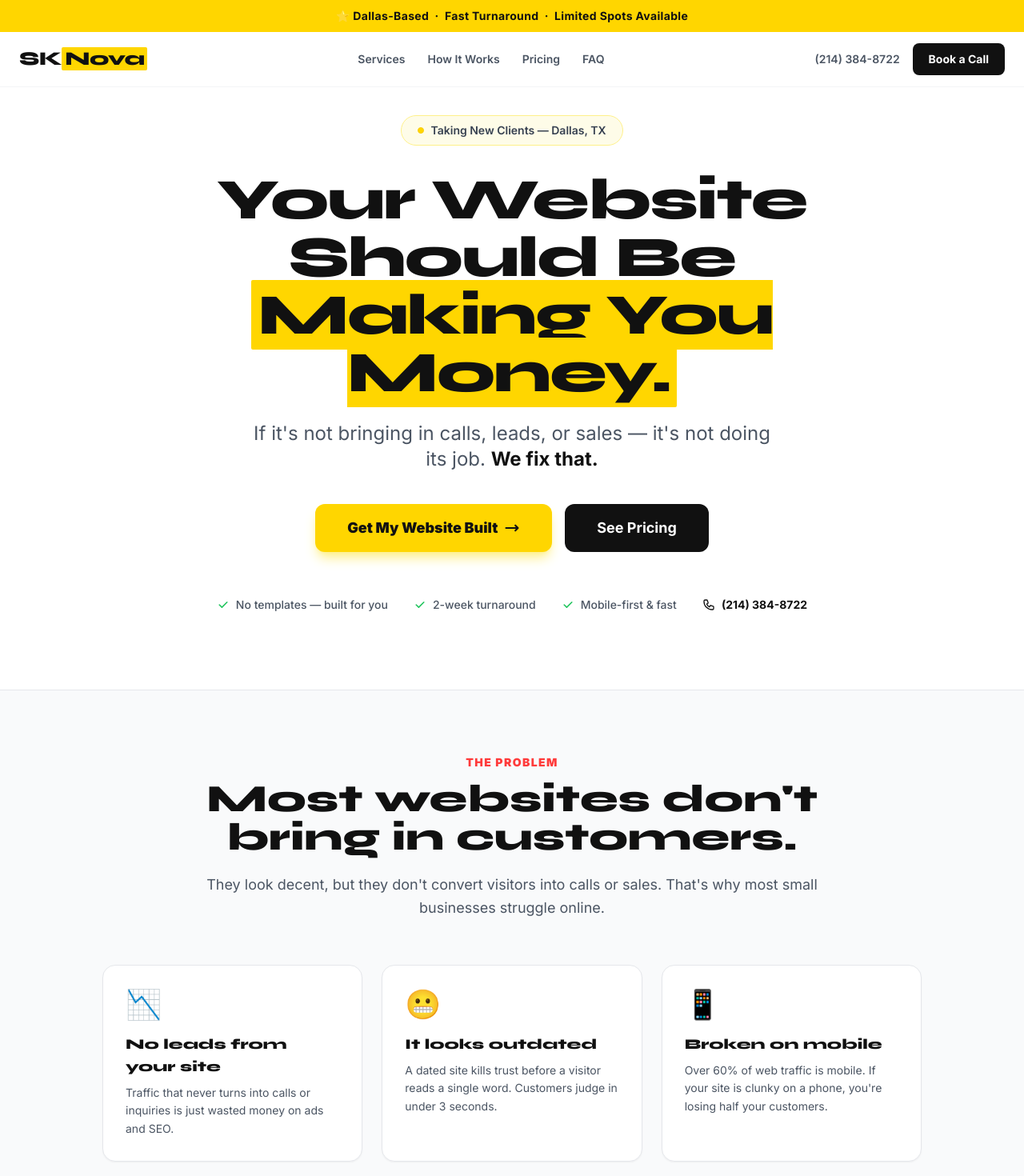
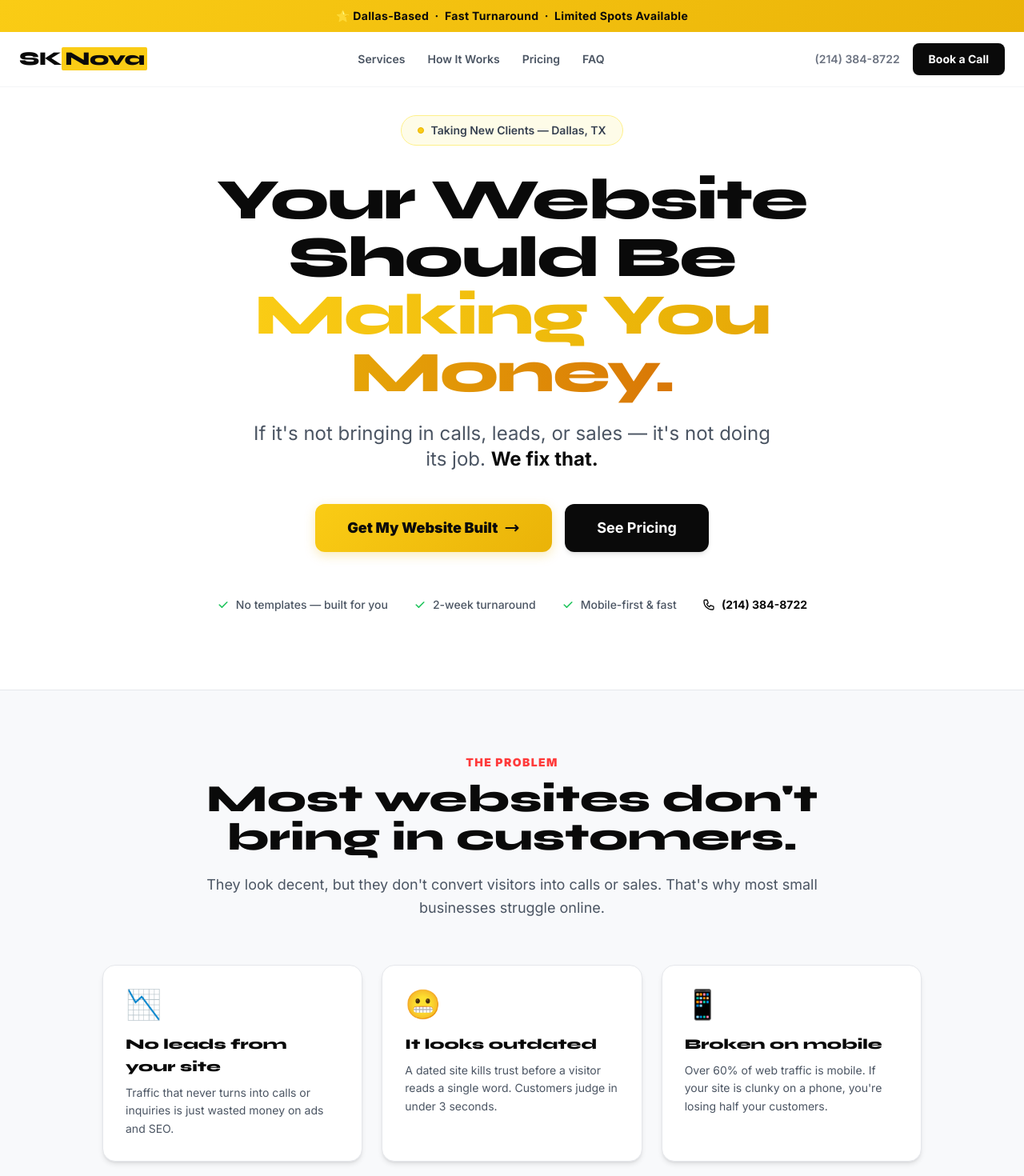
Before and after one commit to stoneyromo-creates/SkNova-website, a Next.js app in the folder sknova-client-site/: page / in a window 1280 px wide. Shown: the top 1470 px of the page at 80% size. Built offline with nearby package versions, Linux system fonts and the light colour scheme.

Commit message:
Add files via upload

```diff
--- a/sknova-client-site/src/app/globals.css
+++ b/sknova-client-site/src/app/globals.css
@@ -7,8 +7,19 @@ html {
 }
 
 body {
-  background: #ffffff;
-  color: #111111;
+  background: #F8F9FB;
+  color: #0A0A0A;
+}
+
+@layer components {
+  .btn-yellow-gradient {
+    background: linear-gradient(135deg, #FACC15, #EAB308);
+    box-shadow: 0 4px 14px rgba(234, 179, 8, 0.28);
+  }
+  .btn-yellow-gradient:hover {
+    background: linear-gradient(135deg, #EAB308, #D97706);
+    box-shadow: 0 6px 20px rgba(234, 179, 8, 0.42);
+  }
 }
 
 @layer utilities {
--- a/sknova-client-site/src/app/layout.tsx
+++ b/sknova-client-site/src/app/layout.tsx
@@ -30,7 +30,7 @@ export const metadata: Metadata = {
 export default function RootLayout({ children }: { children: React.ReactNode }) {
   return (
     <html lang="en" className={`${syne.variable} ${inter.variable} scroll-smooth`}>
-      <body className="bg-white font-inter antialiased">{children}</body>
+      <body className="bg-brand-surface font-inter antialiased">{children}</body>
     </html>
   );
 }
--- a/sknova-client-site/src/components/ContactForm.tsx
+++ b/sknova-client-site/src/components/ContactForm.tsx
@@ -52,10 +52,10 @@ export default function ContactForm() {
   };
 
   const inputClass =
-    "w-full bg-white border border-gray-300 rounded-xl px-4 py-3.5 text-brand-black placeholder-gray-400 text-sm focus:outline-none focus:border-brand-yellow focus:shadow-[0_0_0_3px_rgba(255,214,0,0.20)] transition-all duration-200";
+    "w-full bg-white border border-gray-200 rounded-xl px-4 py-3.5 text-brand-black placeholder-gray-400 text-sm focus:outline-none focus:border-brand-yellow focus:shadow-[0_0_0_3px_rgba(250,204,21,0.22)] transition-all duration-200 shadow-sm";
 
   return (
-    <section id="contact" className="bg-gray-50 border-y border-gray-200 py-24 px-6">
+    <section id="contact" className="bg-brand-surface border-y border-gray-200 py-24 px-6">
       <div
         ref={ref}
         className={`max-w-6xl mx-auto transition-all duration-700 ${inView ? "opacity-100 translate-y-0" : "opacity-0 translate-y-8"}`}
@@ -218,7 +218,7 @@ export default function ContactForm() {
                 <button
                   type="submit"
                   disabled={status === "loading"}
-                  className="w-full bg-brand-yellow hover:bg-yellow-400 disabled:opacity-60 disabled:cursor-not-allowed text-brand-black font-black py-4 rounded-xl transition-all duration-150 hover:scale-[1.02] active:scale-[0.98] flex items-center justify-center gap-2 text-base shadow-md shadow-yellow-100"
+                  className="btn-yellow-gradient w-full disabled:opacity-60 disabled:cursor-not-allowed text-brand-black font-black py-4 rounded-xl hover:scale-[1.02] active:scale-[0.98] transition-transform duration-150 flex items-center justify-center gap-2 text-base"
                 >
                   {status === "loading" ? (
                     <>
--- a/sknova-client-site/src/components/Hero.tsx
+++ b/sknova-client-site/src/components/Hero.tsx
@@ -11,7 +11,7 @@ export default function Hero() {
         <div
           className="inline-flex items-center gap-2 bg-yellow-50 border border-yellow-200 text-gray-700 text-sm font-semibold px-5 py-2 rounded-full mb-8 animate-fade-in"
         >
-          <span className="w-2 h-2 rounded-full bg-brand-yellow border border-yellow-400" />
+          <span className="w-2 h-2 rounded-full bg-brand-yellow border border-brand-yellow-dark" />
           Taking New Clients — Dallas, TX
         </div>
 
@@ -22,9 +22,9 @@ export default function Hero() {
         >
           Your Website Should Be
           <br />
-          <mark className="bg-brand-yellow text-brand-black not-italic rounded-sm px-2">
+          <span className="bg-gradient-to-r from-brand-yellow via-brand-yellow-dark to-brand-amber bg-clip-text text-transparent">
             Making You Money.
-          </mark>
+          </span>
         </h1>
 
         {/* Subheadline */}
@@ -43,7 +43,7 @@ export default function Hero() {
         >
           <a
             href="#contact"
-            className="inline-flex items-center justify-center gap-2 bg-brand-yellow hover:bg-yellow-400 text-brand-black font-black text-lg px-10 py-4 rounded-xl shadow-lg shadow-yellow-200 transition-all duration-150 hover:scale-[1.03] active:scale-[0.97]"
+            className="btn-yellow-gradient inline-flex items-center justify-center gap-2 text-brand-black font-black text-lg px-10 py-4 rounded-xl hover:scale-[1.03] active:scale-[0.97] transition-transform duration-150"
           >
             Get My Website Built
             <svg className="w-5 h-5" fill="none" stroke="currentColor" viewBox="0 0 24 24">
@@ -52,7 +52,7 @@ export default function Hero() {
           </a>
           <a
             href="#pricing"
-            className="inline-flex items-center justify-center gap-2 bg-brand-black hover:bg-gray-800 text-white font-bold text-lg px-10 py-4 rounded-xl transition-all duration-150 hover:scale-[1.03] active:scale-[0.97]"
+            className="inline-flex items-center justify-center gap-2 bg-brand-black hover:bg-gray-800 text-white font-bold text-lg px-10 py-4 rounded-xl transition-all duration-150 hover:scale-[1.03] active:scale-[0.97] shadow-md"
           >
             See Pricing
           </a>
--- a/sknova-client-site/src/components/Navbar.tsx
+++ b/sknova-client-site/src/components/Navbar.tsx
@@ -23,7 +23,10 @@ export default function Navbar() {
   return (
     <header className="fixed top-0 inset-x-0 z-50">
       {/* Announcement bar */}
-      <div className="bg-brand-yellow text-brand-black text-center text-sm font-bold py-2.5 px-4 tracking-wide">
+      <div
+        className="text-brand-black text-center text-sm font-bold py-2.5 px-4 tracking-wide"
+        style={{ background: "linear-gradient(135deg, #FACC15, #EAB308)" }}
+      >
         ⭐ Dallas-Based &nbsp;·&nbsp; Fast Turnaround &nbsp;·&nbsp; Limited Spots Available
       </div>
 
@@ -41,7 +44,7 @@ export default function Navbar() {
               <a
                 key={l.href}
                 href={l.href}
-                className="text-sm font-semibold text-gray-600 hover:text-brand-black transition-colors duration-150"
+                className="text-sm font-semibold text-gray-600 hover:text-brand-purple transition-colors duration-150"
               >
                 {l.label}
               </a>
@@ -52,13 +55,13 @@ export default function Navbar() {
           <div className="hidden md:flex items-center gap-4">
             <a
               href={`tel:${BUSINESS.phone}`}
-              className="text-sm font-semibold text-gray-600 hover:text-brand-black transition-colors"
+              className="text-sm font-semibold text-gray-500 hover:text-brand-black transition-colors"
             >
               {BUSINESS.phone}
             </a>
             <a
               href="#contact"
-              className="bg-brand-black text-white font-bold text-sm px-5 py-2.5 rounded-lg hover:bg-gray-800 transition-all duration-150 hover:scale-[1.03] active:scale-[0.97]"
+              className="bg-brand-black text-white font-bold text-sm px-5 py-2.5 rounded-lg hover:bg-gray-800 transition-all duration-150 hover:scale-[1.03] active:scale-[0.97] shadow-sm"
             >
               Book a Call
             </a>
@@ -96,7 +99,7 @@ export default function Navbar() {
             <a
               href="#contact"
               onClick={() => setOpen(false)}
-              className="bg-brand-yellow text-brand-black font-black text-center py-3.5 rounded-xl text-base mt-1"
+              className="btn-yellow-gradient text-brand-black font-black text-center py-3.5 rounded-xl text-base mt-1 transition-transform duration-150 active:scale-[0.98]"
             >
               Book a Call
             </a>
--- a/sknova-client-site/src/components/Problem.tsx
+++ b/sknova-client-site/src/components/Problem.tsx
@@ -24,7 +24,7 @@ export default function Problem() {
   const { ref, inView } = useInView();
 
   return (
-    <section className="bg-gray-50 border-y border-gray-200 py-20 px-6">
+    <section className="bg-brand-surface border-y border-gray-200 py-20 px-6">
       <div ref={ref} className="max-w-5xl mx-auto">
 
         {/* Header */}
@@ -54,7 +54,7 @@ export default function Problem() {
           {pains.map((p, i) => (
             <div
               key={i}
-              className={`bg-white border border-gray-200 rounded-2xl p-7 shadow-sm hover:shadow-md hover:-translate-y-1 hover:border-brand-red/30 transition-all duration-300 ${inView ? "opacity-100 translate-y-0" : "opacity-0 translate-y-5"}`}
+              className={`bg-white border border-gray-200 rounded-2xl p-7 shadow-md hover:shadow-lg hover:-translate-y-1 hover:border-brand-red/30 transition-all duration-300 ${inView ? "opacity-100 translate-y-0" : "opacity-0 translate-y-5"}`}
               style={{ transitionDelay: `${240 + i * 100}ms`, transition: "opacity 0.5s ease, transform 0.5s ease, box-shadow 0.3s ease, border-color 0.3s ease" }}
             >
               <div className="text-4xl mb-4">{p.icon}</div>
--- a/sknova-client-site/src/components/Process.tsx
+++ b/sknova-client-site/src/components/Process.tsx
@@ -83,7 +83,7 @@ export default function Process() {
         >
           <a
             href="#contact"
-            className="inline-flex items-center gap-2 bg-brand-yellow hover:bg-yellow-400 text-brand-black font-black px-9 py-4 rounded-xl text-lg transition-all duration-150 hover:scale-[1.03] active:scale-[0.97] shadow-[0_0_30px_rgba(255,214,0,0.3)]"
+            className="btn-yellow-gradient inline-flex items-center gap-2 text-brand-black font-black px-9 py-4 rounded-xl text-lg hover:scale-[1.03] active:scale-[0.97] transition-transform duration-150 shadow-[0_0_30px_rgba(250,204,21,0.3)]"
           >
             Let&apos;s Get Started
             <svg className="w-5 h-5" fill="none" stroke="currentColor" viewBox="0 0 24 24">
--- a/sknova-client-site/src/components/Services.tsx
+++ b/sknova-client-site/src/components/Services.tsx
@@ -79,7 +79,7 @@ export default function Services() {
           {services.map((s, i) => (
             <div
               key={i}
-              className={`group bg-white border-2 border-gray-200 hover:border-brand-yellow rounded-2xl p-8 transition-all duration-300 hover:-translate-y-1 hover:shadow-[0_8px_30px_rgba(255,214,0,0.15)] ${inView ? "opacity-100 translate-y-0" : "opacity-0 translate-y-5"}`}
+              className={`group bg-white border-2 border-gray-200 hover:border-brand-yellow rounded-2xl p-8 shadow-sm transition-all duration-300 hover:-translate-y-1 hover:shadow-[0_8px_30px_rgba(250,204,21,0.18)] ${inView ? "opacity-100 translate-y-0" : "opacity-0 translate-y-5"}`}
               style={{ transitionDelay: `${240 + i * 90}ms`, transition: "opacity 0.5s ease, transform 0.5s ease, border-color 0.3s ease, box-shadow 0.3s ease" }}
             >
               <div className="w-14 h-14 rounded-xl bg-gray-100 group-hover:bg-brand-yellow text-brand-black flex items-center justify-center mb-5 transition-colors duration-300">
@@ -105,7 +105,7 @@ export default function Services() {
           <p className="text-gray-600 text-lg font-medium mb-4">Ready to get more customers?</p>
           <a
             href="#contact"
-            className="inline-flex items-center gap-2 bg-brand-yellow hover:bg-yellow-400 text-brand-black font-black px-8 py-4 rounded-xl text-lg shadow-md shadow-yellow-100 transition-all duration-150 hover:scale-[1.03] active:scale-[0.97]"
+            className="btn-yellow-gradient inline-flex items-center gap-2 text-brand-black font-black px-8 py-4 rounded-xl text-lg hover:scale-[1.03] active:scale-[0.97] transition-transform duration-150"
           >
             Start My Website
             <svg className="w-5 h-5" fill="none" stroke="currentColor" viewBox="0 0 24 24">
--- a/sknova-client-site/src/components/StickyMobileCTA.tsx
+++ b/sknova-client-site/src/components/StickyMobileCTA.tsx
@@ -17,7 +17,7 @@ export default function StickyMobileCTA() {
     <div className="fixed bottom-0 inset-x-0 z-50 md:hidden p-3 bg-white border-t border-gray-200 shadow-[0_-4px_20px_rgba(0,0,0,0.08)]">
       <a
         href="#contact"
-        className="flex items-center justify-center gap-2 w-full bg-brand-yellow hover:bg-yellow-400 text-brand-black font-black text-base py-4 rounded-xl transition-all duration-200 active:scale-[0.98]"
+        className="btn-yellow-gradient flex items-center justify-center gap-2 w-full text-brand-black font-black text-base py-4 rounded-xl active:scale-[0.98] transition-transform duration-150"
       >
         Get My Website Built
         <svg className="w-4 h-4" fill="none" stroke="currentColor" viewBox="0 0 24 24">
--- a/sknova-client-site/tailwind.config.ts
+++ b/sknova-client-site/tailwind.config.ts
@@ -10,10 +10,14 @@ const config: Config = {
     extend: {
       colors: {
         brand: {
-          yellow: "#FFD600",
+          yellow: "#FACC15",
+          "yellow-dark": "#EAB308",
+          amber: "#D97706",
           red: "#FF3B3B",
-          black: "#111111",
+          black: "#0A0A0A",
           dark: "#1C1C1E",
+          purple: "#7C3AED",
+          surface: "#F8F9FB",
         },
       },
       fontFamily: {
```
Also changed, not shown: sknova-client-site/src/components/FinalCTA.tsx (+8 -5 lines), sknova-client-site/src/components/Pricing.tsx (+6 -6 lines).
